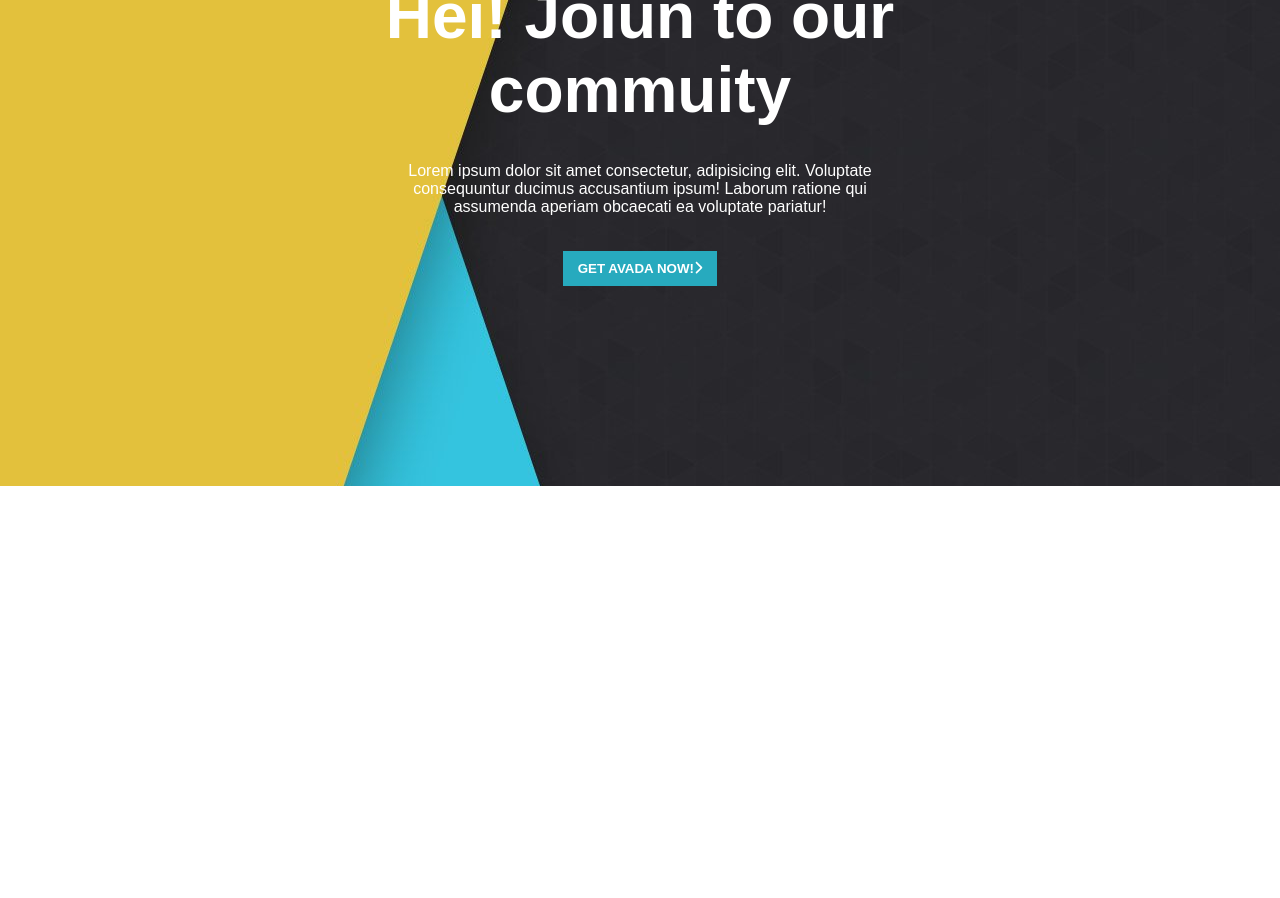
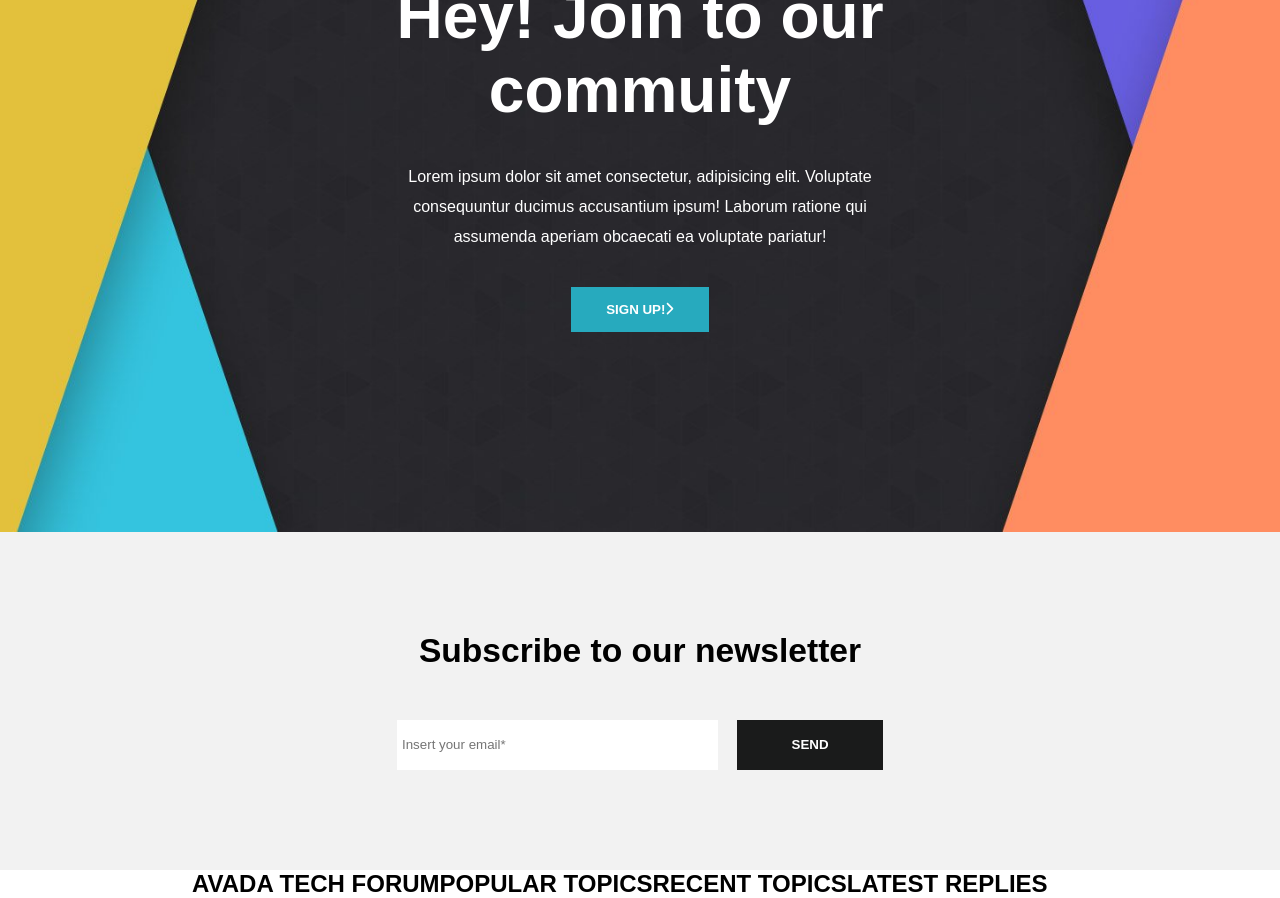
Before and after one commit to EliaMagris/proj-html-vuejs, a Vue app: page / in a window 1280 px wide. Shown: the part 5300-6198 px from the top of the page. Before the commit the page ends 5836 px from the top, so only its background shows below. Built offline with nearby package versions, Linux system fonts and the light colour scheme.

Commit message:
inizio answer zone

```diff
--- a/src/App.vue
+++ b/src/App.vue
@@ -91,6 +91,5 @@
   font-family: sans-serif;
   -webkit-font-smoothing: antialiased;
   -moz-osx-font-smoothing: grayscale;
-  color: #2c3e50;
 }
 </style>
--- a/src/components/FooterTop.vue
+++ b/src/components/FooterTop.vue
@@ -2,9 +2,48 @@
   <div>
     <div class="techCommunity">
       <div class="forumCont">
-        <h1>Hei! Joiun to our commuity</h1>
+        <h1>Hey! Join to our commuity</h1>
         <div>Lorem ipsum dolor sit amet consectetur, adipisicing elit. Voluptate consequuntur ducimus accusantium ipsum! Laborum ratione qui assumenda aperiam obcaecati ea voluptate pariatur!</div>
-        <button>GET AVADA NOW!<font-awesome-icon class="fa-solid" icon="fa-solid fa-chevron-right" /></button>
+        <button>SIGN UP!<font-awesome-icon class="fa-solid" icon="fa-solid fa-chevron-right" /></button>
+      </div>
+    </div>
+    <div class="newsLetter">
+      <h2>Subscribe to our newsletter</h2>
+      <div class="inputText">
+         <input placeholder="Insert your email*" type="text">
+         <button>SEND</button>
+      </div>
+    </div>
+    <div class="answerZone">
+      <div class="answer">
+         <ul>
+          <li><h2>AVADA TECH FORUM</h2></li>
+          <li></li>
+         </ul>
+
+         <ul>
+          <li><h2>POPULAR TOPICS</h2></li>
+          <li></li>
+          <li></li>
+          <li></li>
+          <li></li>
+         </ul>
+
+         <ul>
+          <li><h2>RECENT TOPICS</h2></li>
+          <li></li>
+          <li></li>
+          <li></li>
+          <li></li>
+         </ul>
+
+         <ul>
+          <li><h2>LATEST REPLIES</h2></li>
+          <li></li>
+          <li></li>
+          <li></li>
+          <li></li>
+         </ul>
       </div>
     </div>
   </div>
@@ -23,27 +62,64 @@
 <style scoped lang="scss">
 .techCommunity{
   background-image: url(../assets/join_now_cta_bg.jpg);
-
+  background-size: cover;
+  background-repeat: no-repeat;
+  background-position: center;
   .forumCont{
     text-align: center;
     width: 40%;
     margin: auto;
     padding: 200px 0;
     color: white;
-    margin-bottom: 50px;
     h1{
       font-size: 4rem;
     }
     div{
       padding: 35px 0;
+      line-height: 30px;
     }
      button {
         background-color: #27aabe;
         border: none;
-        padding: 10px 15px;
+        padding: 15px 35px;
         font-weight: bold;
         color: white;
      }
   }
 }
+.newsLetter{
+  background-color: #f2f2f2;
+  text-align: center;
+  padding: 100px;
+  font-size: 1.4rem;
+
+  .inputText{
+    display: flex;
+    width: 45%;
+    margin: auto;
+    justify-content: space-between;
+    padding-top: 50px;
+
+    input{
+      width: 66%;
+      height: 50px;
+      padding: 5px;
+      border: none;
+    }
+    button{
+      width: 30%;
+      background-color: #1a1b1b;
+        border: none;
+        font-weight: bold;
+        color: white;
+    }
+  }
+}
+.answerZone{
+  .answer{
+    width: 70%;
+    margin: auto;
+    display: flex;
+  }
+}
 </style>
```
